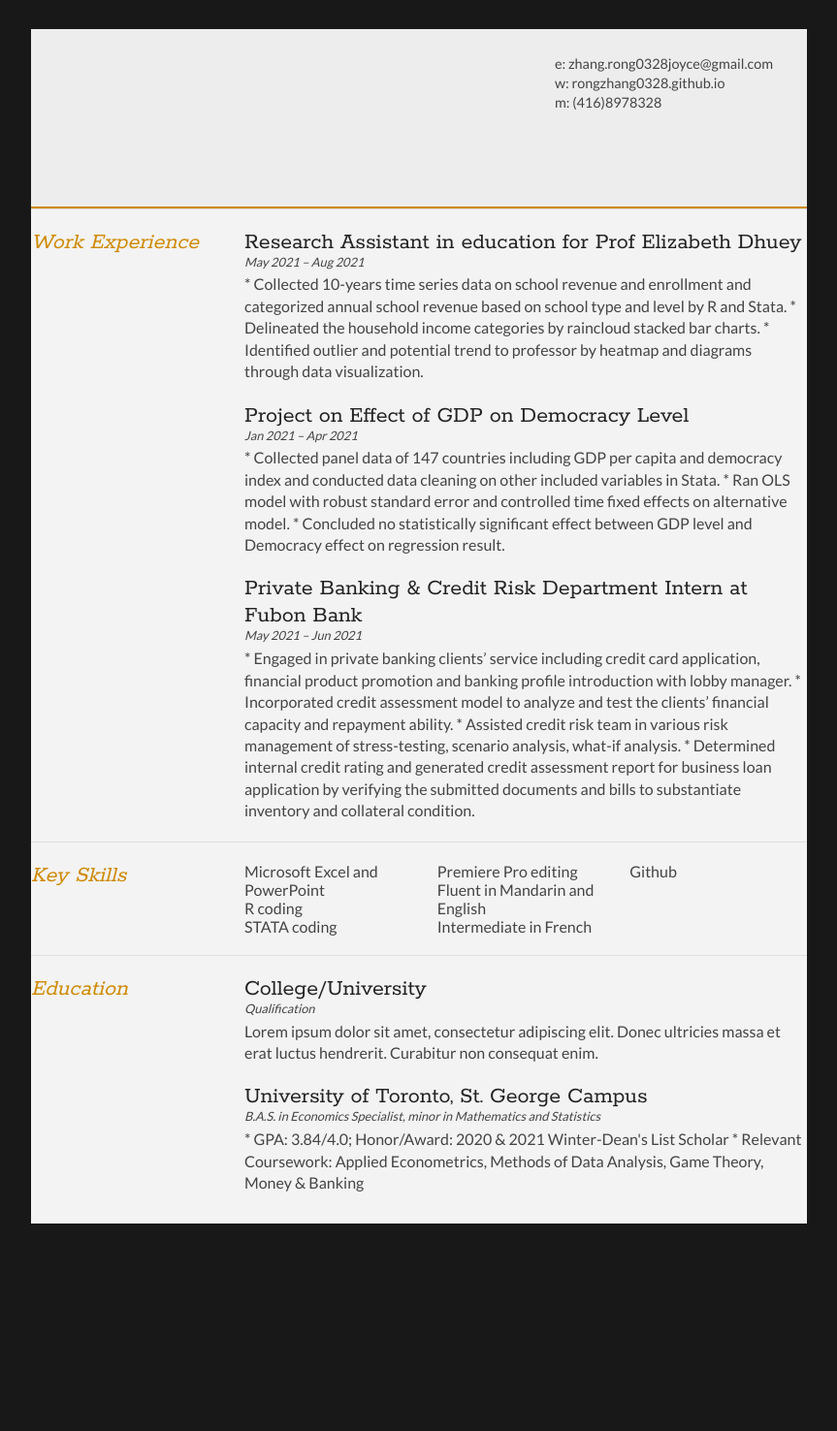
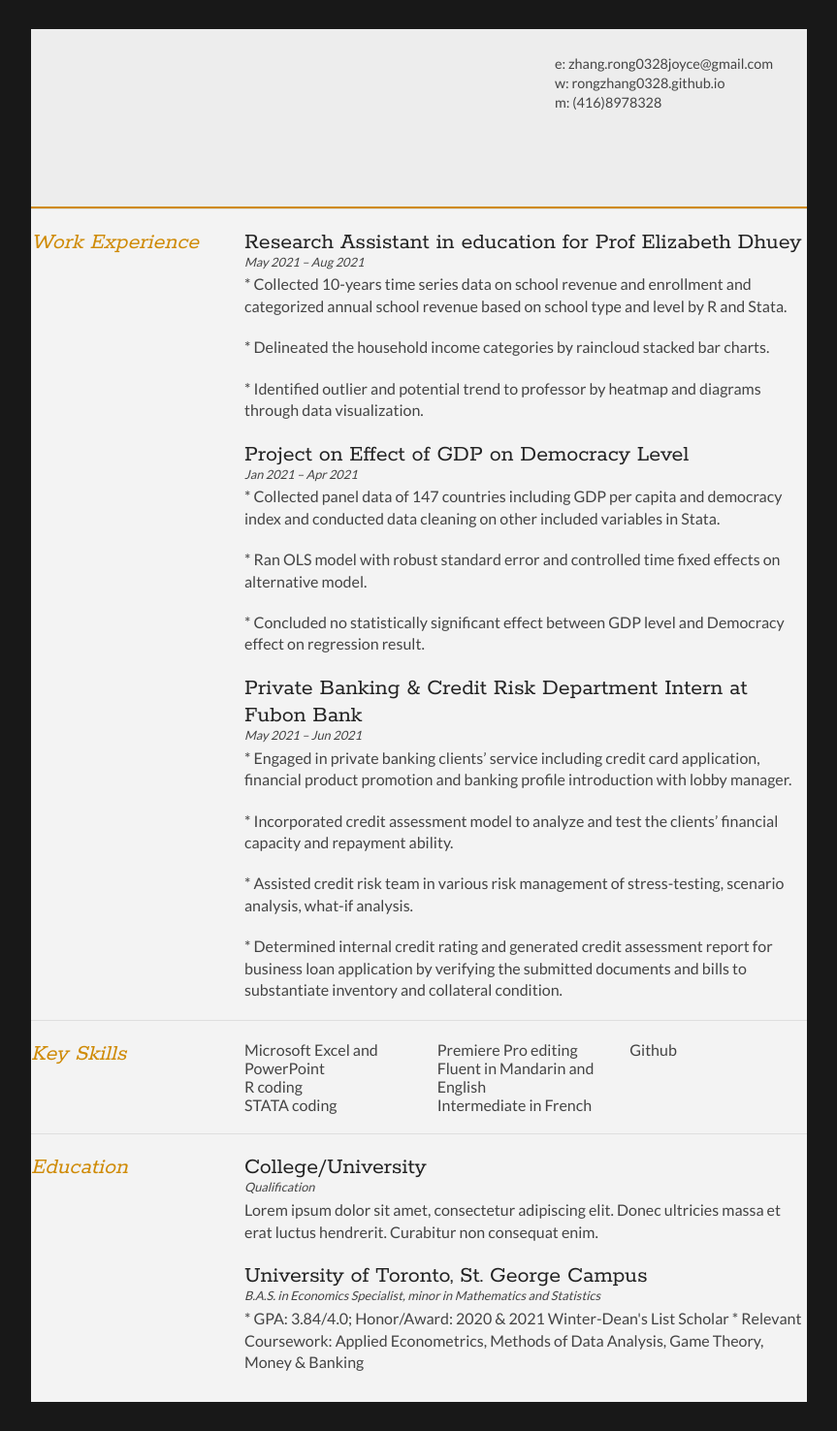
Before and after one commit to RongZhang0328/RongZhang0328.github.io, a Jekyll site: the page cv/index.html, which Jekyll copies as it is, in a window 1280 px wide. Shown: the whole page at 97% size, without its empty margins (208-1071 px from the left). Built offline with Jekyll 4.4.1, drawn with Linux system fonts in a browser that asks for light colours; before the commit the page ends 1292 px from its top, so only the background shows below that.

Commit message:
Update index.html

```diff
--- a/cv/index.html
+++ b/cv/index.html
@@ -37,27 +37,27 @@
 				<article>
 					<h2>Research Assistant in education for Prof Elizabeth Dhuey</h2>
 					<p class="subDetails">May 2021 – Aug 2021</p>
-					<p>* Collected 10-years time series data on school revenue and enrollment and categorized annual school revenue based on school type and level by R and Stata.
-						* Delineated the household income categories by raincloud stacked bar charts.
-						* Identified outlier and potential trend to professor by heatmap and diagrams through data visualization.</p>
+					<p>* Collected 10-years time series data on school revenue and enrollment and categorized annual school revenue based on school type and level by R and Stata.</p>
+					<p>* Delineated the household income categories by raincloud stacked bar charts.</p>
+				        <p>* Identified outlier and potential trend to professor by heatmap and diagrams through data visualization.</p>
 				</article>
 
 				<article>
 					<h2>Project on Effect of GDP on Democracy Level</h2>
 					<p class="subDetails">Jan 2021 – Apr 2021</p>
-					<p>* Collected panel data of 147 countries including GDP per capita and democracy index and conducted data cleaning on other included variables in Stata.
-						* Ran OLS model with robust standard error and controlled time fixed effects on alternative model.
-						* Concluded no statistically significant effect between GDP level and Democracy effect on regression result.<p>
+					<p>* Collected panel data of 147 countries including GDP per capita and democracy index and conducted data cleaning on other included variables in Stata.</p>
+					<p>* Ran OLS model with robust standard error and controlled time fixed effects on alternative model.</p>
+					<p>* Concluded no statistically significant effect between GDP level and Democracy effect on regression result.</p>
 				</article>
 				</article>
 
 				<article>
 					<h2>Private Banking & Credit Risk Department Intern at Fubon Bank</h2>
 					<p class="subDetails">May 2021 – Jun 2021</p>
-					<p>* Engaged in private banking clients’ service including credit card application, financial product promotion and banking profile introduction with lobby manager.
-						* Incorporated credit assessment model to analyze and test the clients’ financial capacity and repayment ability.
-						* Assisted credit risk team in various risk management of stress-testing, scenario analysis, what-if analysis.
-						* Determined internal credit rating and generated credit assessment report for business loan application by verifying the submitted documents and bills to substantiate inventory and collateral condition.</p>
+					<p>* Engaged in private banking clients’ service including credit card application, financial product promotion and banking profile introduction with lobby manager.</p>
+					<p>* Incorporated credit assessment model to analyze and test the clients’ financial capacity and repayment ability.</p>
+					<p>* Assisted credit risk team in various risk management of stress-testing, scenario analysis, what-if analysis.</p>
+					<p>* Determined internal credit rating and generated credit assessment report for business loan application by verifying the submitted documents and bills to substantiate inventory and collateral condition.</p>
 				</article>
 			</div>
 			<div class="clear"></div>
```
